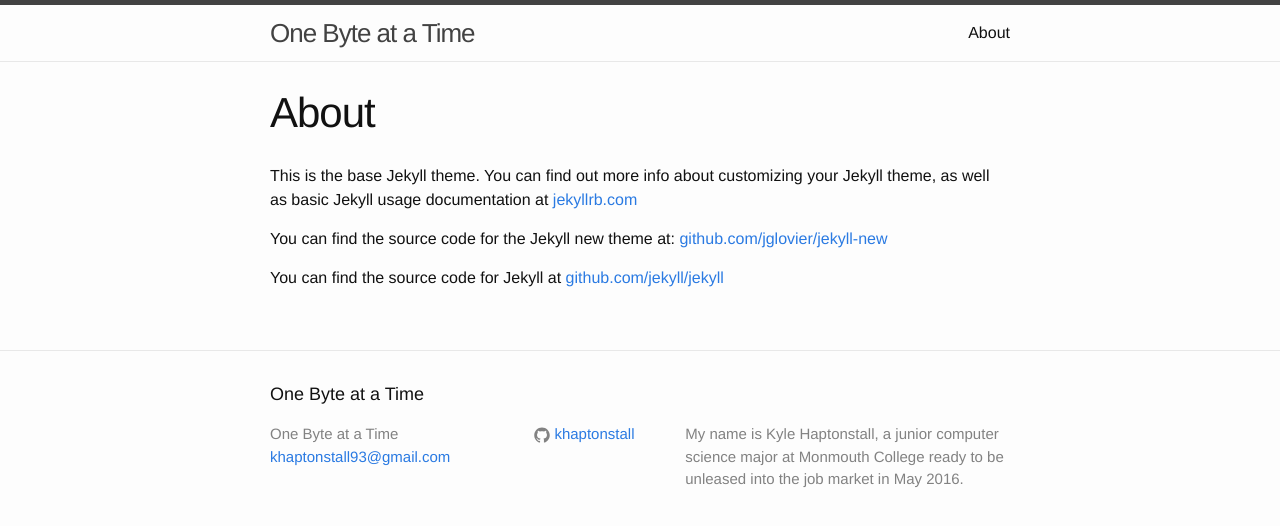
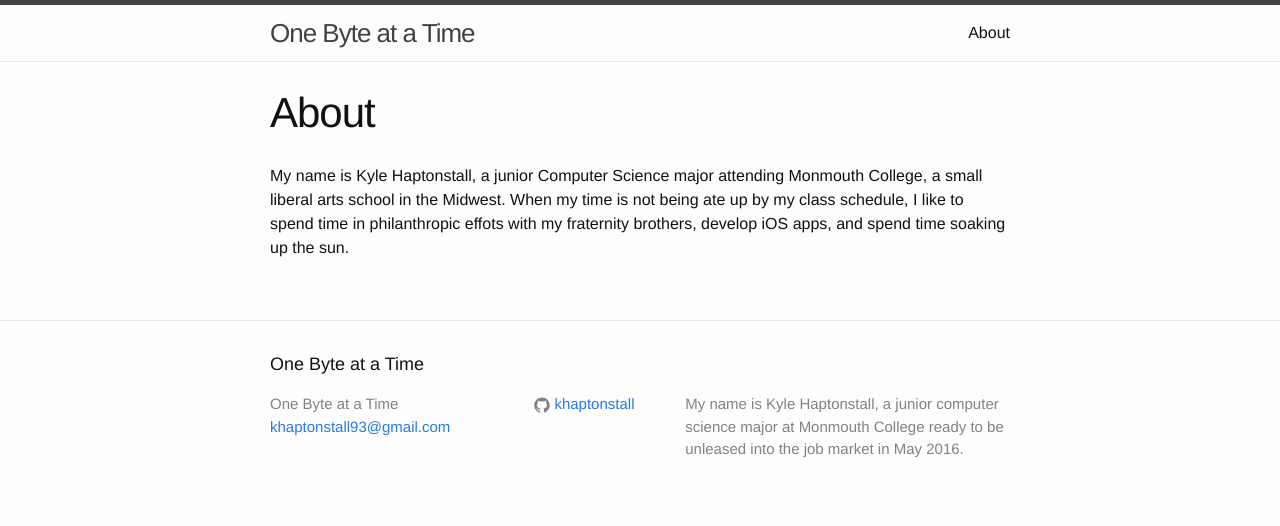
Before and after one commit to khaptonstall/khaptonstall.github.io, a Jekyll site: the page built from about.md, in a window 1280 px wide. Shown: the top 526 px of the page. Built offline with Jekyll 4.4.1, drawn with Linux system fonts in a browser that asks for light colours.

Commit message:
Update about me

```diff
--- a/about.md
+++ b/about.md
@@ -4,8 +4,4 @@
 permalink: /about/
 ---
 
-This is the base Jekyll theme. You can find out more info about customizing your Jekyll theme, as well as basic Jekyll usage documentation at [jekyllrb.com](http://jekyllrb.com/)
-
-You can find the source code for the Jekyll new theme at: [github.com/jglovier/jekyll-new](https://github.com/jglovier/jekyll-new)
-
-You can find the source code for Jekyll at [github.com/jekyll/jekyll](https://github.com/jekyll/jekyll)
+My name is Kyle Haptonstall, a junior Computer Science major attending Monmouth College, a small liberal arts school in the Midwest. When my time is not being ate up by my class schedule, I like to spend time in philanthropic effots with my fraternity brothers, develop iOS apps, and spend time soaking up the sun.
```
